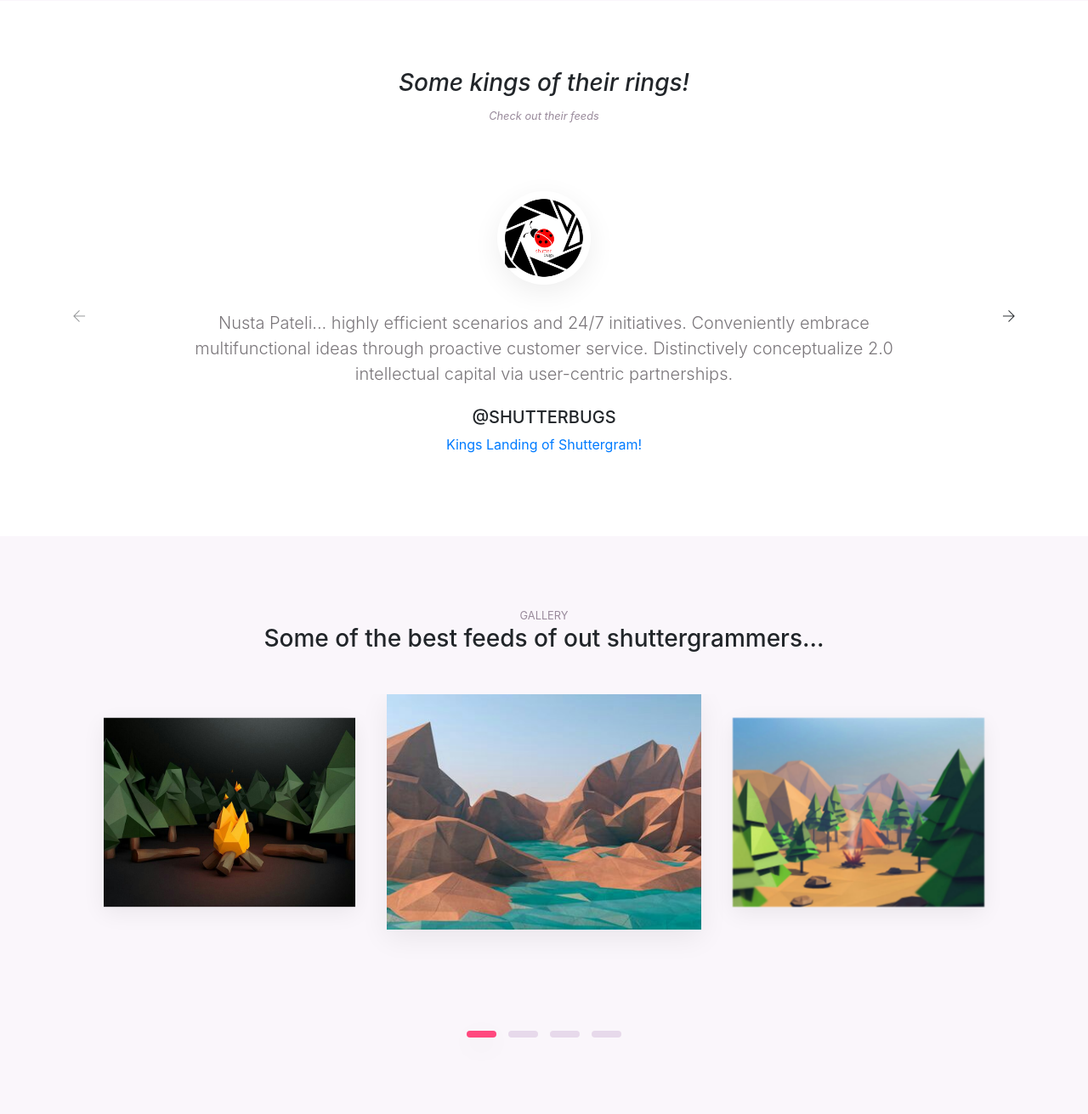
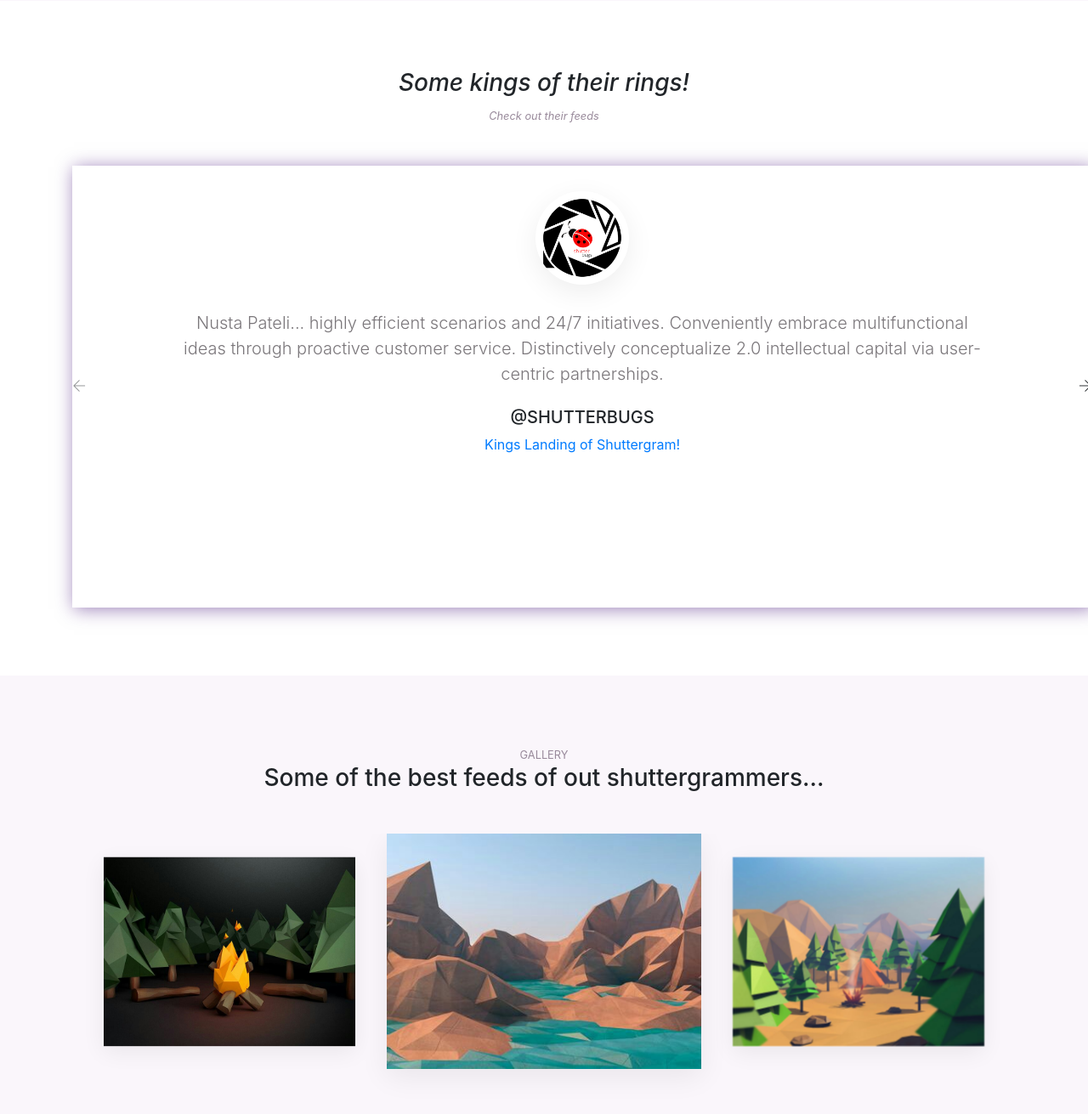
Before and after one commit to maitri266/Shuttergram, a PHP site: page /homepage/index.html in a window 1280 px wide. Shown: the part 2882-4193 px from the top of the page at 85% size. Run offline with PHP 8.4, Linux system fonts and the light colour scheme.

Commit message:
added carousel

```diff
--- a/homepage/css/style.css
+++ b/homepage/css/style.css
@@ -41,6 +41,12 @@ Copyright © All rights Reserved
     width: auto;
 }
 
+.carouselshadow{
+    box-shadow: 2px 2px 20px rgba(60, 8, 118, 0.5);
+    width: 150vh;
+    height: 65vh;
+
+}
 
 
 /*------------------------*/
--- a/homepage/index.html
+++ b/homepage/index.html
@@ -269,7 +269,7 @@
                 <small><em>Check out their feeds</em></small>
             </div>
 
-            <div class="testimonials owl-carousel">
+            <div class="testimonials owl-carousel carouselshadow mx-auto">
                 <div class="testimonials-single">
                     <img src="images/shuttergram.png" alt="@SHUTTERBUGS" class="client-img">
                     <blockquote class="blockquote">Nusta Pateli... highly efficient scenarios and 24/7 initiatives. Conveniently embrace multifunctional ideas through proactive customer service. Distinctively conceptualize 2.0 intellectual capital via user-centric partnerships.</blockquote>
```
